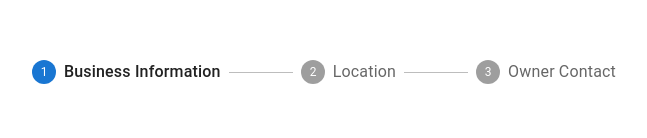
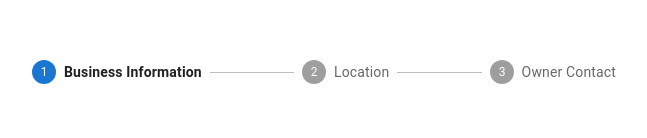
Before and after one commit to mkalansari7/fe-assignment, a React (Vite) app: page /register in a window 1280 px wide. Shown: the part 111-249 px from the top of the page, without its empty margins (316-963 px from the left). Built offline with nearby package versions, Linux system fonts and the light colour scheme.

Commit message:
Fix fontweight bug

```diff
--- a/src/shared/components/DesktopStepper.tsx
+++ b/src/shared/components/DesktopStepper.tsx
@@ -15,16 +15,15 @@ export function DesktopStepper({ step, labels }: DesktopStepperProps) {
         display: { xs: "none", sm: "flex" },
       }}
     >
-      {labels.map((label, index) => (
+      {labels.map((label) => (
         <Step key={label}>
           <StepLabel
             sx={{
               "& .MuiStepLabel-label": {
-                fontWeight: (theme) =>
-                  index === step
-                    ? theme.typography.fontWeightBold
-                    : theme.typography.fontWeightRegular,
-                fontSize: "1rem",
+                fontWeight: (theme) => theme.typography.fontWeightRegular,
+              },
+              "& .MuiStepLabel-label.Mui-active": {
+                fontWeight: (theme) => theme.typography.fontWeightBold,
               },
             }}
           >
```
